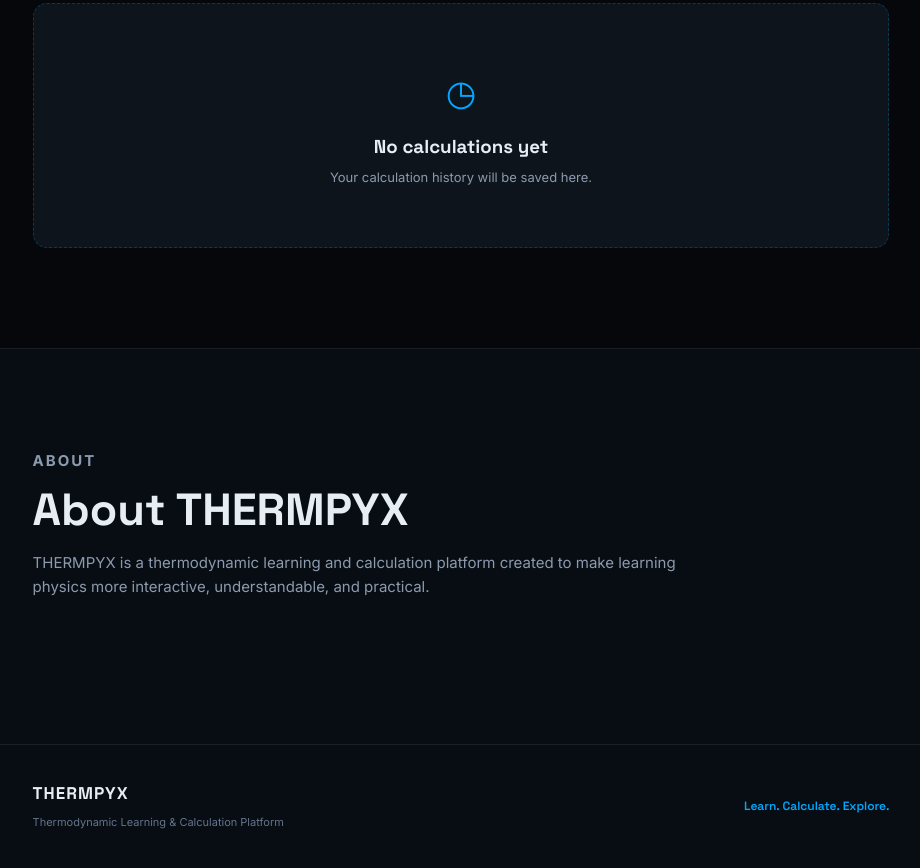
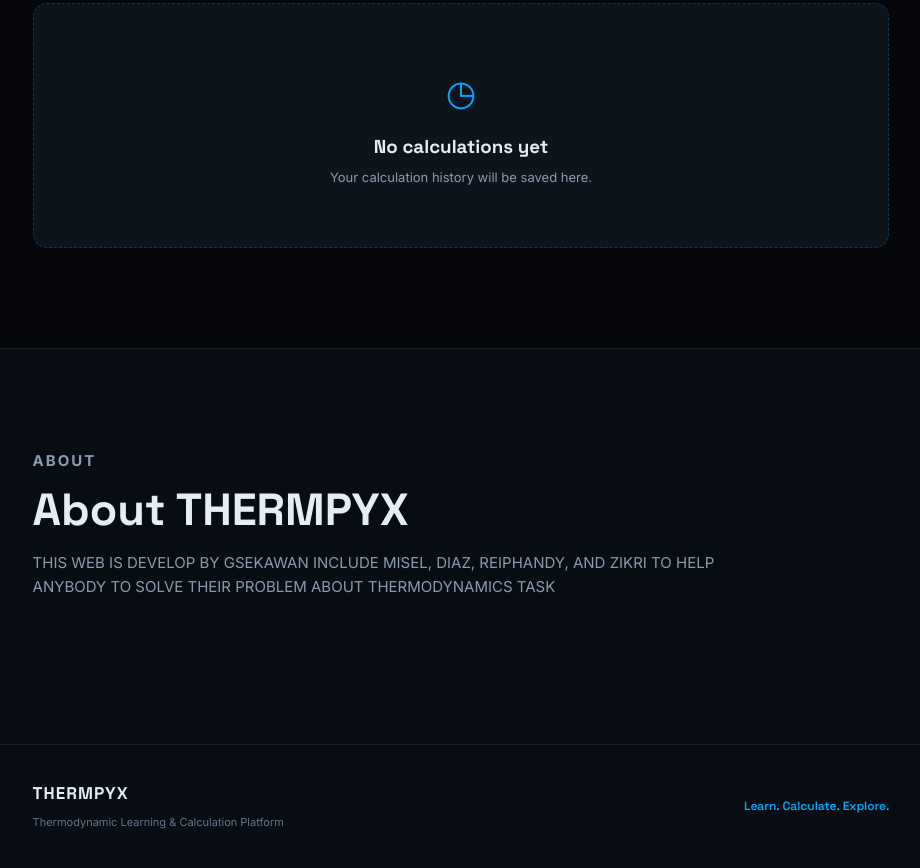
Before and after one commit to thermpyx/thermpyxgsekawan, a plain HTML site: page index.html in a window 1280 px wide. Shown: the part 5192-6060 px from the top of the page, without its empty margins (309-1229 px from the left). Drawn offline with Linux system fonts and the light colour scheme.

Commit message:
HIDUP JOKOWI

```diff
--- a/index.html
+++ b/index.html
@@ -680,9 +680,8 @@
                     About THERMPYX
                 </h2>
                 <p>
-                    THERMPYX is a thermodynamic learning and calculation
-                    platform created to make learning physics more
-                    interactive, understandable, and practical.
+                    THIS WEB IS DEVELOP BY GSEKAWAN INCLUDE MISEL, DIAZ, REIPHANDY, AND ZIKRI
+                    TO HELP ANYBODY TO SOLVE THEIR PROBLEM ABOUT THERMODYNAMICS TASK
                 </p>
             </div>
         </section>
```
